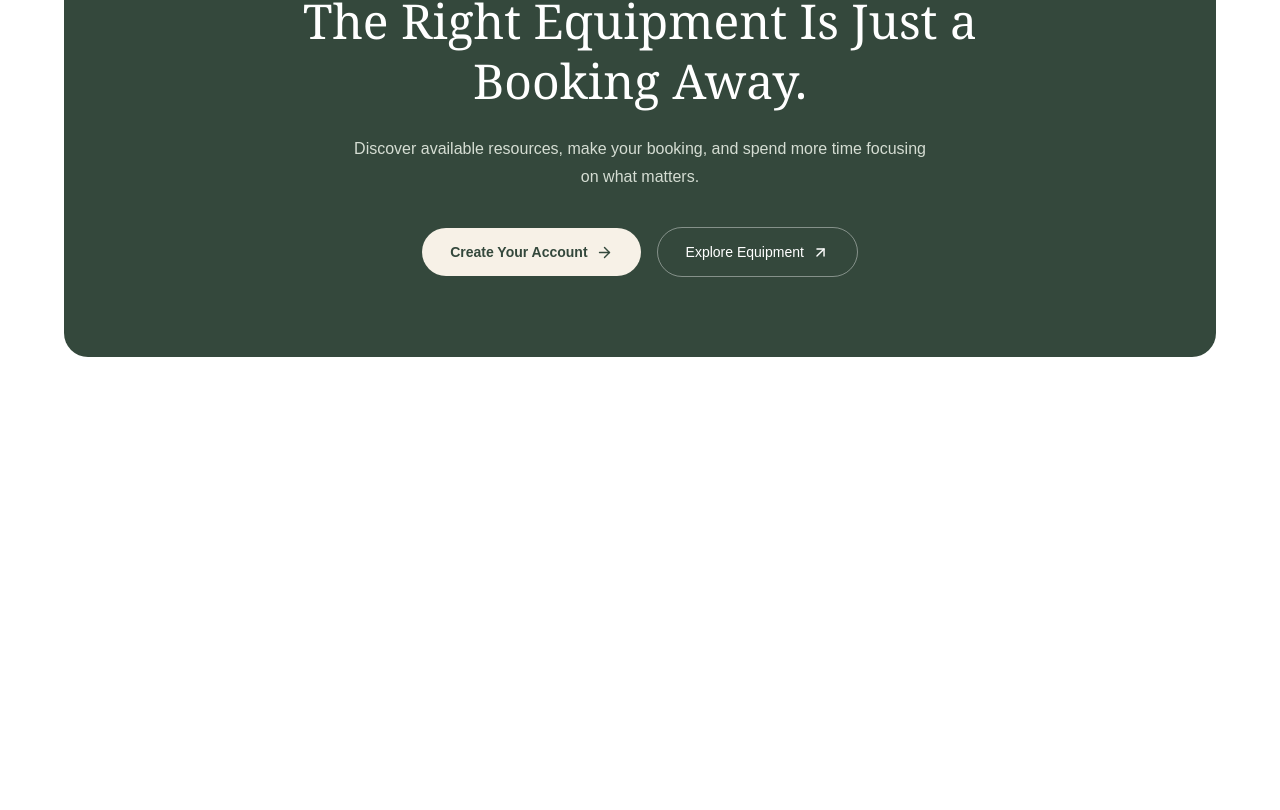
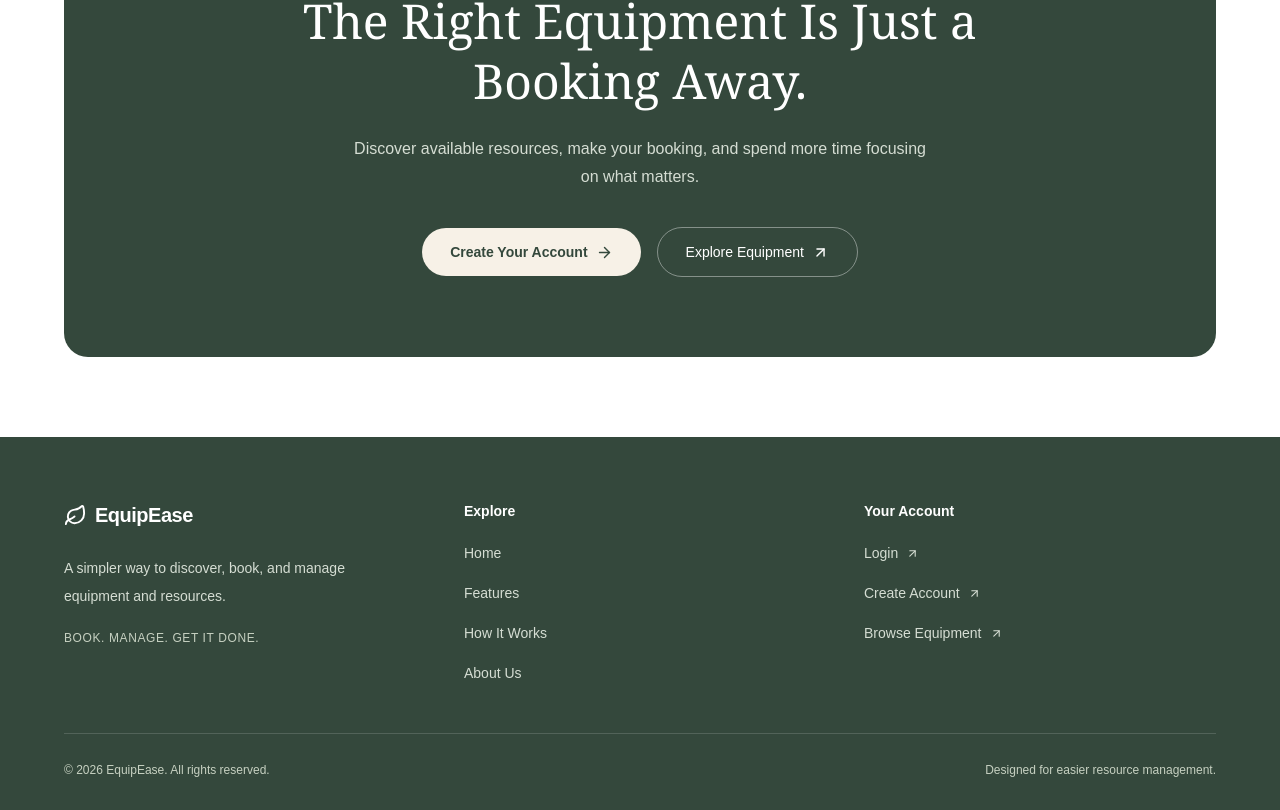
Before and after one commit to TajaparaDhruva/UpkaranHub, a Next.js app in the folder frontend/: page / in a window 1280 px wide. Shown: the part 4254-5064 px from the top of the page. Before the commit the page ends 4691 px from the top, so only its background shows below. Built offline with nearby package versions, Linux system fonts and the light colour scheme.

Commit message:
complete EquipEase landing page

```diff
--- /dev/null
+++ b/frontend/src/app/components/landing/LandingFooter.tsx
@@ -0,0 +1,89 @@
+import Link from "next/link";
+import { Leaf, ArrowUpRight } from "lucide-react";
+
+const footerLinks = {
+  explore: [
+    { label: "Home", href: "#home" },
+    { label: "Features", href: "#features" },
+    { label: "How It Works", href: "#how-it-works" },
+    { label: "About Us", href: "#about" },
+  ],
+  account: [
+    { label: "Login", href: "/login" },
+    { label: "Create Account", href: "/signup" },
+    { label: "Browse Equipment", href: "/resources" },
+  ],
+};
+
+export default function LandingFooter() {
+  return (
+    <footer className="bg-[#34483C] px-6 pb-8 pt-16 text-white sm:px-10 lg:px-16">
+      <div className="mx-auto max-w-7xl">
+
+        <div className="grid grid-cols-1 gap-12 border-b border-white/15 pb-12 sm:grid-cols-2 lg:grid-cols-3">
+
+          <div>
+            <Link href="/" className="inline-flex items-center gap-2">
+              <Leaf size={23} />
+              <span className="text-xl font-semibold tracking-tight">
+                EquipEase
+              </span>
+            </Link>
+
+            <p className="mt-5 max-w-xs text-sm leading-7 text-[#D5DDD3]">
+              A simpler way to discover, book, and manage equipment
+              and resources.
+            </p>
+
+            <p className="mt-5 text-xs font-medium tracking-wider text-[#C6D0C1]">
+              BOOK. MANAGE. GET IT DONE.
+            </p>
+          </div>
+
+          <div>
+            <h3 className="mb-5 text-sm font-semibold">Explore</h3>
+
+            <ul className="space-y-4">
+              {footerLinks.explore.map((link) => (
+                <li key={link.label}>
+                  <Link
+                    href={link.href}
+                    className="text-sm text-[#D5DDD3] transition hover:text-white"
+                  >
+                    {link.label}
+                  </Link>
+                </li>
+              ))}
+            </ul>
+          </div>
+
+          <div>
+            <h3 className="mb-5 text-sm font-semibold">Your Account</h3>
+
+            <ul className="space-y-4">
+              {footerLinks.account.map((link) => (
+                <li key={link.label}>
+                  <Link
+                    href={link.href}
+                    className="inline-flex items-center gap-2 text-sm text-[#D5DDD3] transition hover:text-white"
+                  >
+                    {link.label}
+                    <ArrowUpRight size={13} />
+                  </Link>
+                </li>
+              ))}
+            </ul>
+          </div>
+        </div>
+
+        <div className="flex flex-col gap-4 pt-7 text-xs text-[#C6D0C1] sm:flex-row sm:items-center sm:justify-between">
+          <p>
+            © {new Date().getFullYear()} EquipEase. All rights reserved.
+          </p>
+
+          <p>Designed for easier resource management.</p>
+        </div>
+      </div>
+    </footer>
+  );
+}
--- a/frontend/src/app/page.tsx
+++ b/frontend/src/app/page.tsx
@@ -4,6 +4,7 @@ import EquipmentShowcase from "./components/landing/EquipmentShowcase";
 import FeaturesSection from "./components/landing/FeaturesSection";
 import HeroSection from "./components/landing/HeroSection";
 import HowItWorks from "./components/landing/HowItWorks";
+import LandingFooter from "./components/landing/LandingFooter";
 import LandingNavbar from "./components/landing/LandingNavbar";
 
 export default function HomePage() {
@@ -16,6 +17,7 @@ export default function HomePage() {
       <EquipmentShowcase/>
       <AboutSection/>
       <CTASection/>
+      <LandingFooter/>
     </main>
   );
 }
```
